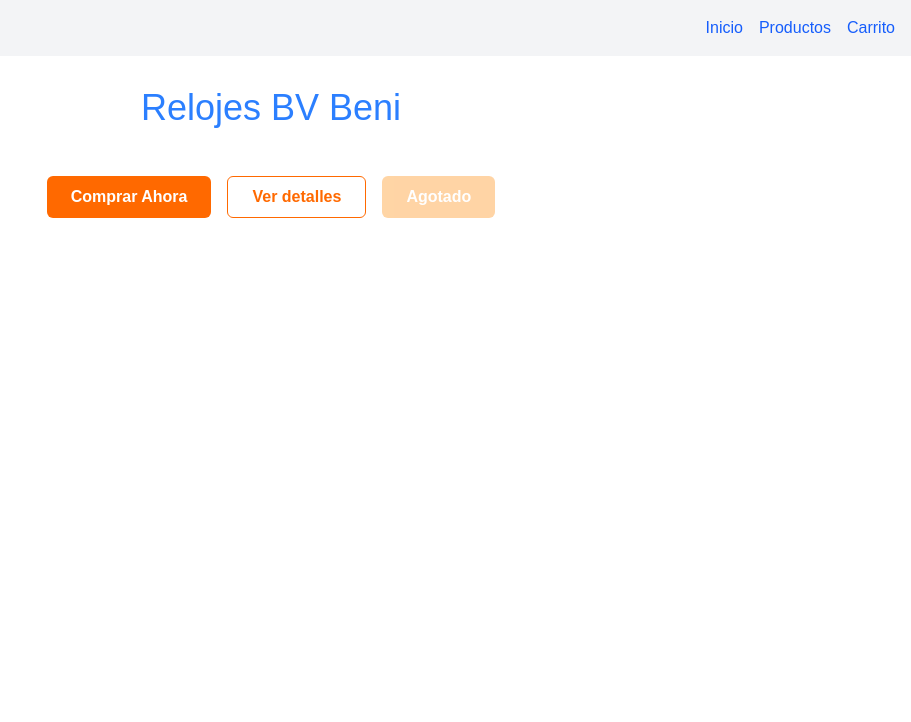
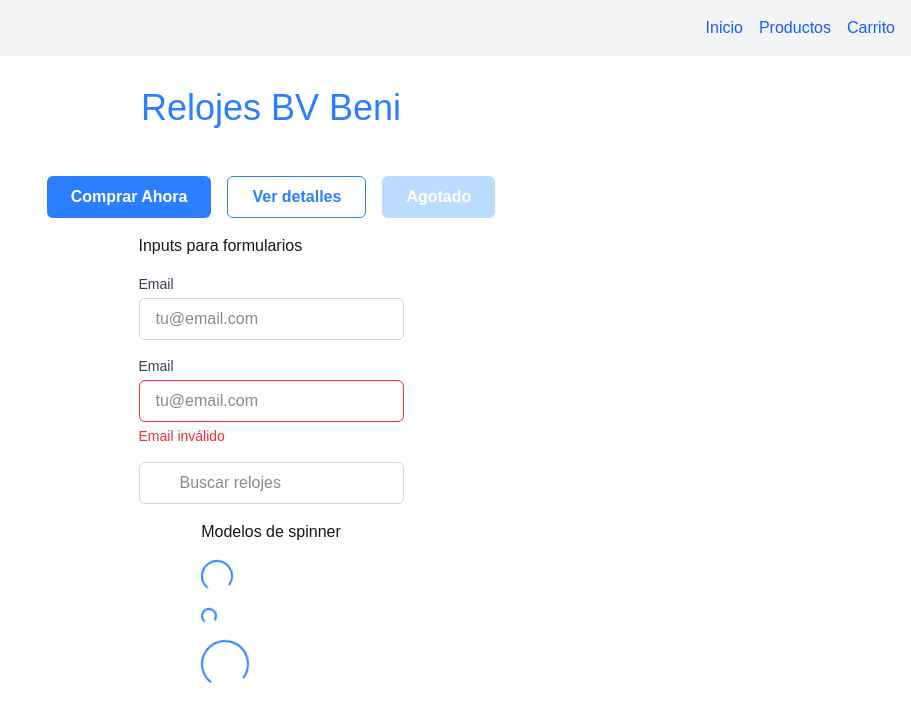
Before and after one commit to AndresDev28/e-commerce-relojes-bv-beni, a Next.js app: page / in a window 1280 px wide. Shown: the top 722 px of the page, without its empty margins (369-1280 px from the left). Built offline with nearby package versions, Linux system fonts and the light colour scheme.

Commit message:
feat(ui): add Input and Spinner components
- Create reusable Input component with variants and error states
- Add Spinner component with multiple sizes and colors
- Update tailwind config for spinner animation
- Add Storybook stories for both components

```diff
--- a/src/app/components/ui/Button.tsx
+++ b/src/app/components/ui/Button.tsx
@@ -18,9 +18,9 @@ export default function Button({
     "px-6 py-2 rounded-md font-semibold transition-colors duration-200 focus:outline-none focus:ring-2 focus:ring-offset-2 cursor-pointer"
   const variants = {
     primary:
-      "bg-orange-500 text-white hover:bg-orange-600 focus:ring-orange-400 disabled:bg-orange-300",
+      "bg-blue-500 text-white hover:bg-ble-600 focus:ring-blue-400 disabled:bg-blue-300",
     secondary:
-      "bg-white border border-orange-500 text-orange-500 hover:bg-orange-50 focus:ring-orange-400 disabled:border-orange-200 disabled:text-orange-200",
+      "bg-white border border-blue-500 text-blue-500 hover:bg-blue-50 focus:ring-blue-400 disabled:border-blue-200 disabled:text-blue-200",
   }
 
   return (
--- /dev/null
+++ b/src/app/components/ui/Input.tsx
@@ -0,0 +1,56 @@
+import React from "react";
+import clsx from "clsx";
+
+type InputVariant = "default" | "search" | "error";
+
+interface InputProps extends React.InputHTMLAttributes<HTMLInputElement> {
+  label?: string;
+  variant?: InputVariant;
+  error?: string;
+  helperText?: string;
+}
+
+export default function Input({
+  label,
+  variant = 'default',
+  error,
+  helperText,
+  className,
+  ...props
+}: InputProps) {
+  const baseStyles = " w-full px-4 py-2 rounded-md border transition-colors duration-200 focus:outline-none focus:ring-2 focus:ring-offset-2";
+
+  const variants = {
+    default: "border-gray-300 focus:border-orange-500 focus:ring-orange-400",
+    search: "pl-10 border-gray-300 focus:border-orange-500 focus:ring-orange-400",
+    error: "border-red-500 focus:border-red-500 focus:ring-red-400"
+  };
+
+  return (
+    <div className="w-full">
+      {label && (
+        <label className="block text-sm font-medium text-gray-700 mb-1">
+          {label}
+        </label>
+      )}
+      <div className="relative">
+        <input
+          className={clsx(
+            baseStyles,
+            variants[error ? 'error' : variant],
+            className
+          )}
+          {...props}
+        />
+      </div>
+      {(error || helperText) && (
+        <p className={clsx(
+          "mt-1 text-sm",
+          error ? "text-red-500" : "text-gray-500"
+        )}>
+          {error || helperText}
+        </p>
+      )}
+    </div>
+  );
+}
--- /dev/null
+++ b/src/app/components/ui/Spinner.tsx
@@ -0,0 +1,37 @@
+import clsx from 'clsx';
+
+interface SpinnerProps {
+  size?: 'sm' | 'md' | 'lg';
+  variant?: 'primary' | 'white';
+  className?: string;
+}
+
+export default function Spinner({
+  size = 'md',
+  variant = 'primary',
+  className
+}: SpinnerProps) {
+  const sizes = {
+    sm: 'h-4 w-4',
+    md: 'h-8 w-8',
+    lg: 'h-12 w-12'
+  };
+
+  const variants = {
+    primary: 'border-blue-500',
+    white: 'border-white'
+  };
+
+  return (
+    <div
+      className={clsx(
+        'rounded-full border-2 border-t-transparent',
+        'animate-[spin_1s_linear_infinite]', // Animación más específica
+        sizes[size],
+        variants[variant],
+        className
+      )}
+      arial-label= "Cargando..." // Mejora de accesibilidad
+    />
+  );
+}
--- a/src/app/page.tsx
+++ b/src/app/page.tsx
@@ -1,5 +1,7 @@
 //import Image from "next/image";
 import Button from "./components/ui/Button";
+import Input from "./components/ui/Input";
+import Spinner from "./components/ui/Spinner";
 
 export default function Home() {
   return (
@@ -11,6 +13,20 @@ export default function Home() {
         <Button variant="secondary">Ver detalles</Button>
         <Button disabled>Agotado</Button>
       </div>
+
+      <div className="flex flex-col gap-4">
+        <h3>Inputs para formularios</h3>
+        <Input label="Email" placeholder="tu@email.com"/>
+        <Input error="Email inválido" label="Email" placeholder="tu@email.com"/>
+        <Input placeholder="Buscar relojes" variant="search"/>
+      </div>
+
+      <div className="flex flex-col gap-4">
+        <h3>Modelos de spinner</h3>
+        <Spinner size="md" variant="primary" />
+        <Spinner size="sm" variant="primary" />
+        <Spinner size="lg" variant="primary" />
+      </div>
     </main>
   );
 }
--- a/tailwind.config.ts
+++ b/tailwind.config.ts
@@ -1,4 +1,6 @@
+import { keyframes } from "storybook/internal/theming";
 import type { Config } from "tailwindcss";
+import { transform } from "typescript";
 
 const config: Config = {
   content: [
@@ -27,6 +29,15 @@ const config: Config = {
       boxShadow: {
         dark: "0px 20px 100px -10px rgba(66, 71, 91, 0.1)",
       },
+      keyframes: {
+        spin: {
+          '0%': { transform: 'rotate(0deg)' },
+          '100%': { transform: 'rotate(360deg)' }
+        }
+      },
+      animation: {
+        'spin': 'spin 1s linear infinite'
+      }
     },
   },
   plugins: [],
```
Also changed, not shown: 2 other files (tests, documents, lock files or other folders).
